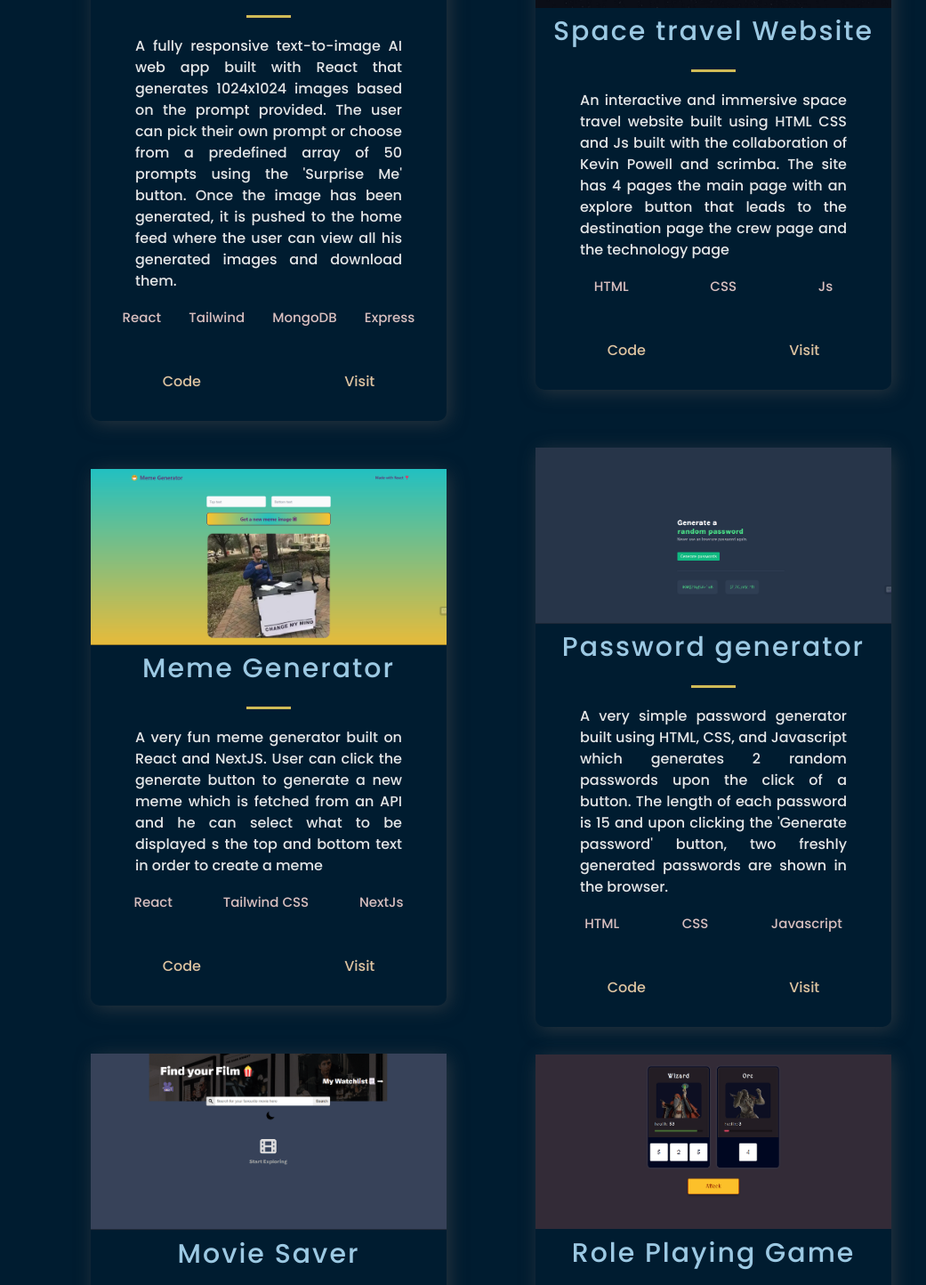
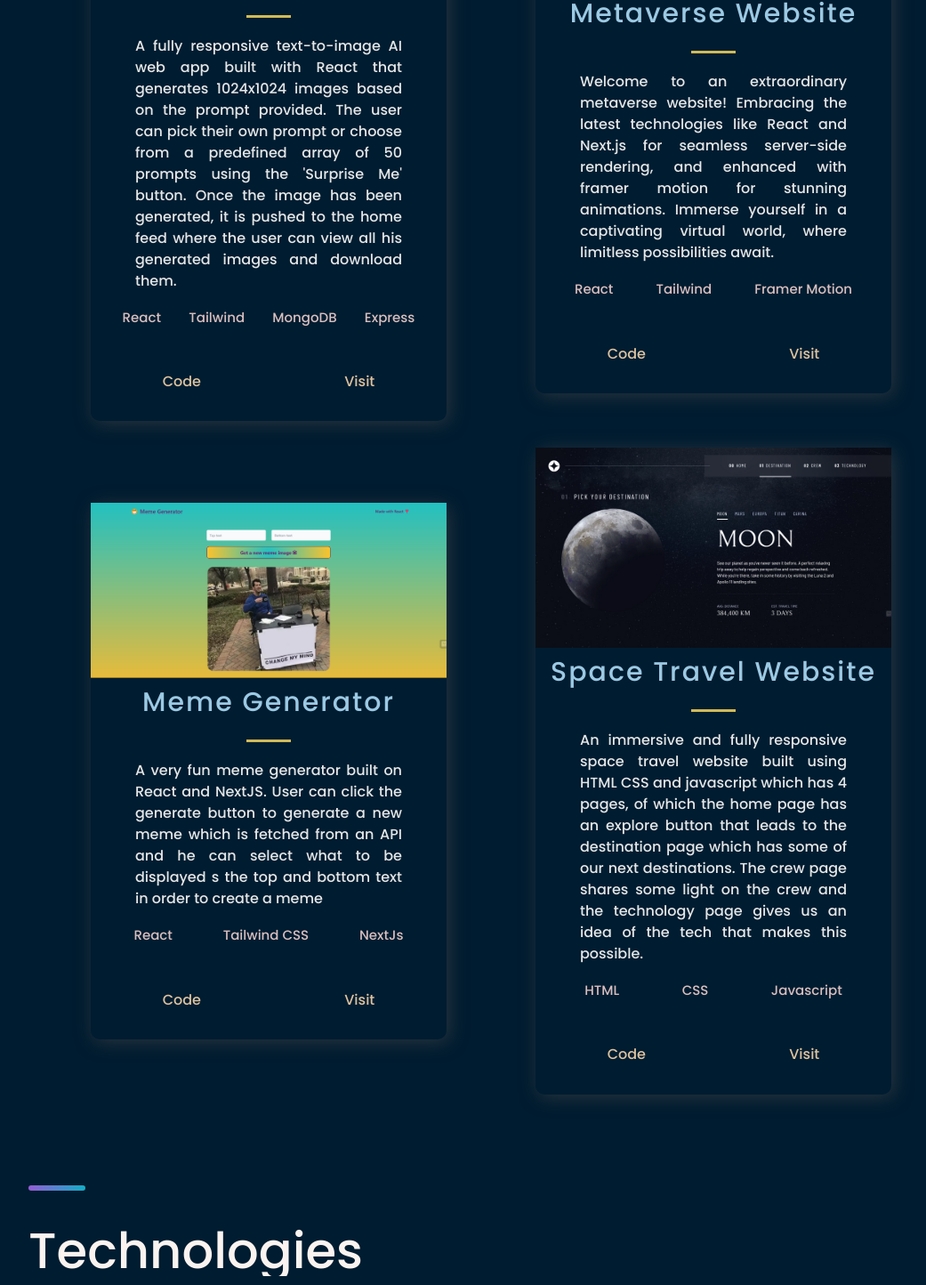
Before and after one commit to anubhav1206/portfolio, a Next.js app: page / in a window 1280 px wide. Shown: the part 1086-2530 px from the top of the page at 89% size, without its empty margins (88-1129 px from the left). Built offline with nearby package versions, Linux system fonts and the light colour scheme.

Commit message:
added a new project

```diff
--- a/src/constants/constants.js
+++ b/src/constants/constants.js
@@ -10,12 +10,12 @@ export const projects = [
     id: 0,
   },
   {
-    title: 'Space travel Website',
-    description: "An interactive and immersive space travel website built using HTML CSS and Js built with the collaboration of Kevin Powell and scrimba. The site has 4 pages the main page with an explore button that leads to the destination page the crew page and the technology page",
-    image: '/images/1.png',
-    tags: ['HTML', 'CSS', 'Js'],
-    source: 'https://github.com/anubhav1206/the-space-travel-website',
-    visit: 'https://anubhav-space-travel-website.netlify.app/',
+    title: 'Metaverse Website',
+    description: "Welcome to an extraordinary metaverse website! Embracing the latest technologies like React and Next.js for seamless server-side rendering, and enhanced with framer motion for stunning animations. Immerse yourself in a captivating virtual world, where limitless possibilities await.",
+    image: '/images/meta.png',
+    tags: ['React', 'Tailwind', 'Framer Motion'],
+    source: 'https://github.com/anubhav1206/metaverse-website',
+    visit: 'https://anubhav-metaverse.netlify.app/',
     id: 1,
   },
   {
@@ -28,35 +28,14 @@ export const projects = [
     id: 2,
   },
   {
-    title: 'Password generator',
-    description: "A very simple password generator built using HTML, CSS, and Javascript which generates 2 random passwords upon the click of a button. The length of each password is 15 and upon clicking the 'Generate password' button, two freshly generated passwords are shown in the browser.",
-    image: '/images/3.png',
+    title: 'Space Travel Website',
+    description: "An immersive and fully responsive space travel website built using HTML CSS and javascript which has 4 pages, of which the home page has an explore button that leads to the destination page which has some of our next destinations. The crew page shares some light on the crew and the technology page gives us an idea of the tech that makes this possible.",
+    image: '/images/1.png',
     tags: ['HTML', 'CSS', 'Javascript'],
-    source: 'https://github.com/anubhav1206/password-generator',
-    visit: 'https://anubhav-password-generator.netlify.app/',
+    source: 'https://github.com/anubhav1206/the-space-travel-website',
+    visit: 'https://anubhav-space-travel-website.netlify.app/',
     id: 5,
   },
-  {
-    title: 'Movie Saver',
-    description:
-    "Movie-Saver is a user-friendly web application designed to simplify the process of searching for and saving movies to your personal watchlist. With a clean and intuitive UI and a dark mode toggle, it allows you to effortlessly discover new movies and keep track of the ones you plan to watch.",
-    image: '/images/movie.png',
-    tags: ['HTML', 'CSS', 'React'],
-    source: 'https://github.com/anubhav1206/Movie-Saver',
-    visit: 'https://anubhav-movie-watchlist.netlify.app/index.html',
-    id: 3,
-  },
-  {
-    title: 'Role Playing Game',
-    description:
-    "Movie-Saver is a user-friendly web application designed to simplify the process of searching for and saving movies to your personal watchlist. With a clean and intuitive UI and a dark mode toggle, it allows you to effortlessly discover new movies and keep track of the ones you plan to watch.",
-    image: '/images/game.png',
-    tags: ['HTML', 'CSS', 'Javascript'],
-    source: 'https://github.com/anubhav1206/wizard-orc-game',
-    visit: 'https://anubhav-role-playing-game.netlify.app/',
-    id: 4,
-  },
-
 ];
 
 export const TimeLineData = [
--- a/src/styles/GlobalComponents/index.js
+++ b/src/styles/GlobalComponents/index.js
@@ -142,9 +142,6 @@ export const SectionTextOne = styled.p`
 `
 
 export const SectionMagic = styled.span`
-.hashnode:hover{
-  cursor: pointer;
-
 }
 @keyframes background-pan {
   from {
```
Also changed, not shown: public/images/meta.png (added).
